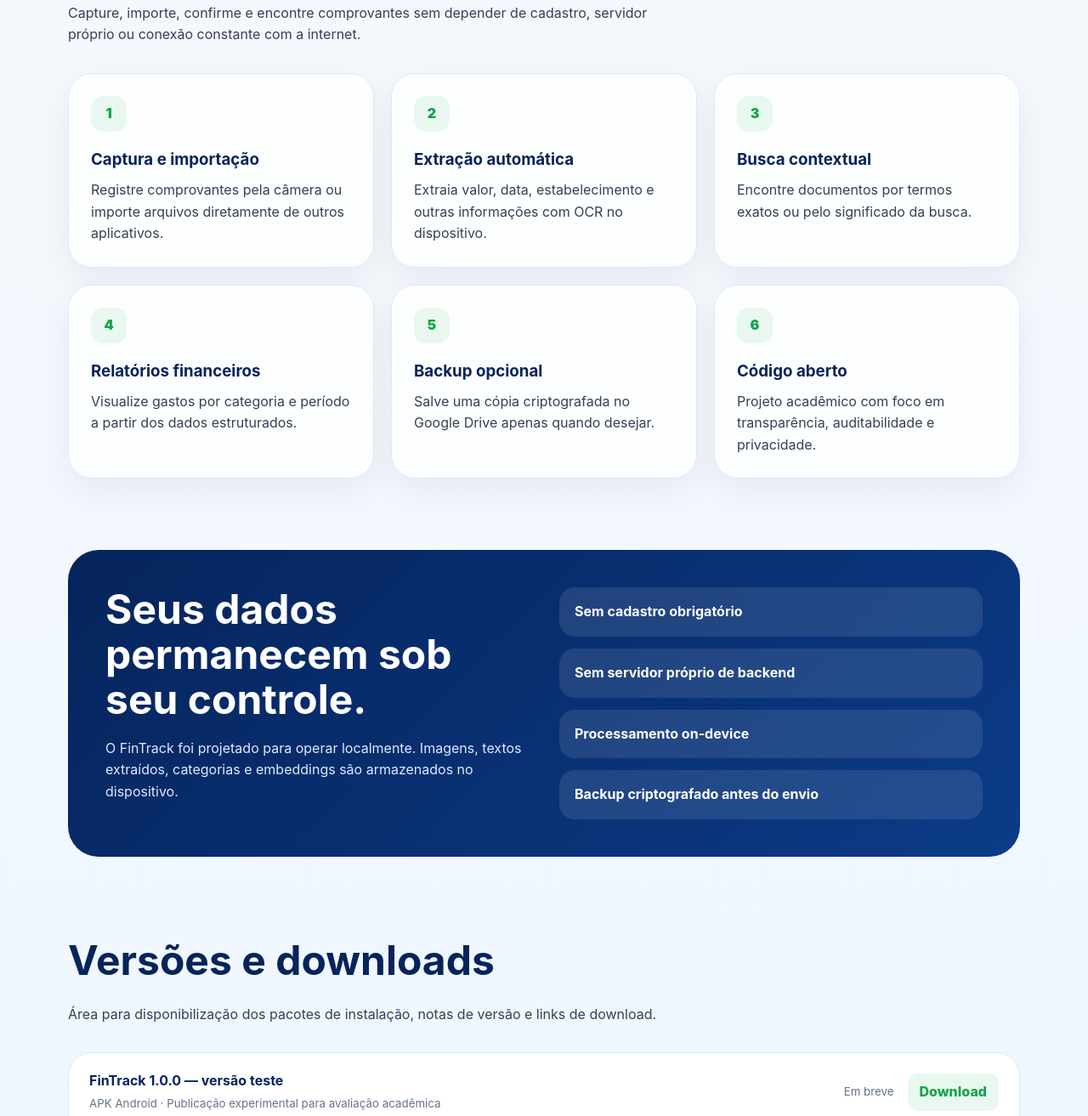
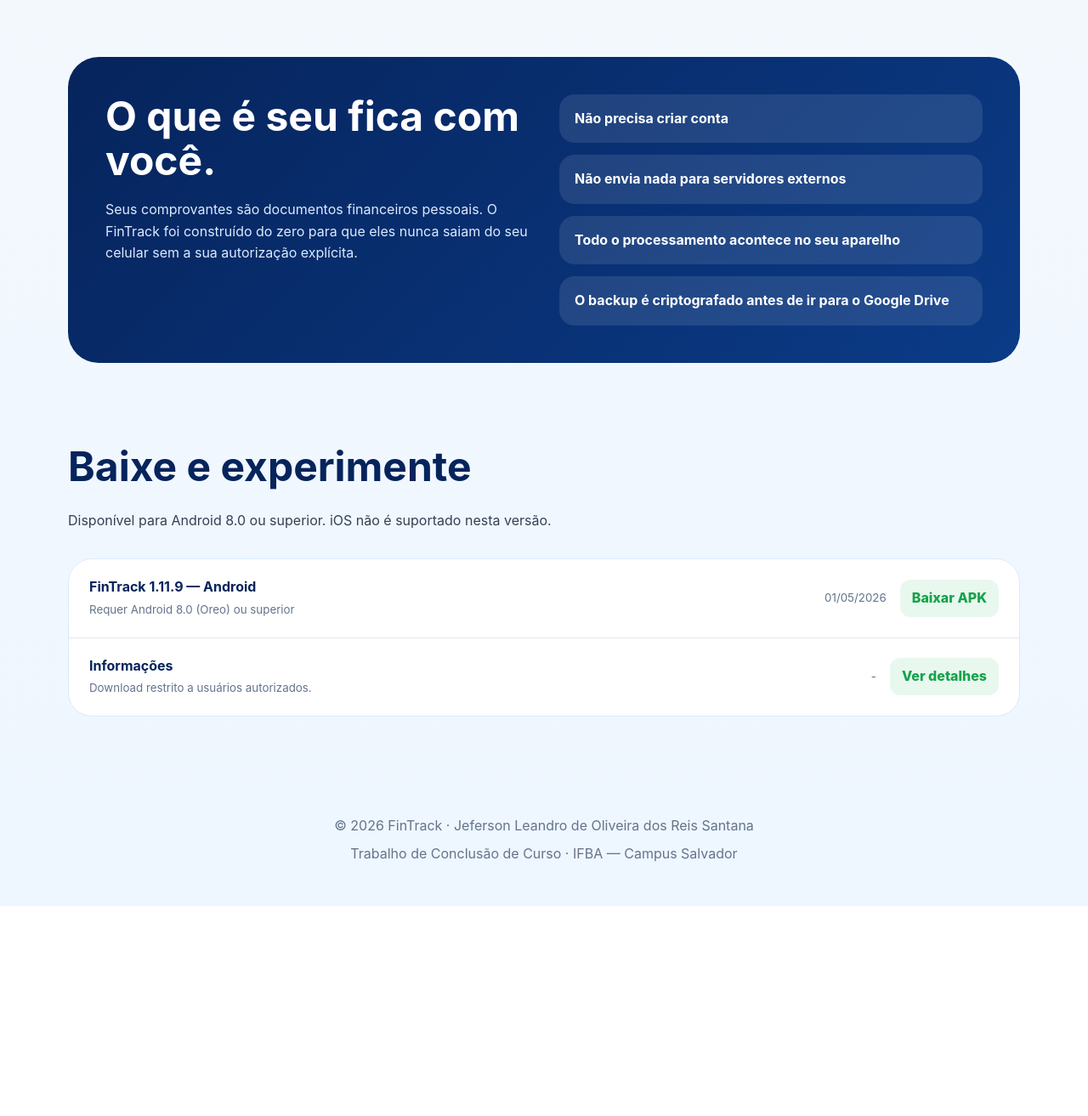
Before and after one commit to JefersonLors/fintrack-page, a plain HTML site: page index.html in a window 1280 px wide. Shown: the part 915-2228 px from the top of the page at 85% size. After the commit the page ends 1981 px from the top, so only its background shows below. Drawn offline with Linux system fonts and the light colour scheme.

Commit message:
feat: atualizando o conteúdo da página e adicionando o link

```diff
--- a/css/styles.css
+++ b/css/styles.css
@@ -262,12 +262,12 @@
 }
 
 footer {
+  text-align: center;
   padding: 32px 0 48px;
   color: var(--slate-500);
   display: flex;
-  justify-content: space-between;
-  gap: 16px;
-  flex-wrap: wrap;
+  flex-direction: column;
+  gap: 8px;
 }
 
 @media (max-width: 860px) {
--- a/index.html
+++ b/index.html
@@ -3,7 +3,7 @@
 <head>
   <meta charset="UTF-8" />
   <meta name="viewport" content="width=device-width, initial-scale=1.0" />
-  <title>FinTrack — Repositório inteligente de comprovantes</title>
+  <title>FinTrack — Seus comprovantes sempre à mão</title>
   <link rel="stylesheet" href="css/styles.css" />
 </head>
 <body>
@@ -23,19 +23,19 @@
   <main>
     <section class="hero">
       <div>
-        <div class="badge">Offline-first · Sem backend · Dados locais</div>
+        <div class="badge">Android 8.0+ · Gratuito · Seus dados ficam no seu celular</div>
 
-        <h1>Comprovantes organizados, encontrados por significado.</h1>
+        <h1>Chega de perder comprovante.</h1>
 
         <p>
-          O FinTrack é um aplicativo móvel para registrar, organizar e recuperar comprovantes
-          de transações financeiras com OCR, busca semântica e backup criptografado opcional
-          no Google Drive.
+          O FinTrack guarda suas notas fiscais, recibos e comprovantes de Pix em um só lugar.
+          Fotografe ou importe, e o app organiza tudo automaticamente.
+          Na hora de encontrar, é só descrever o que você precisa.
         </p>
 
         <div class="actions">
-          <a class="btn btn-primary" href="#downloads">Baixar versão teste</a>
-          <a class="btn btn-secondary" href="#recursos">Conhecer recursos</a>
+          <a class="btn btn-primary" href="#downloads">Baixar agora</a>
+          <a class="btn btn-secondary" href="#recursos">Ver o que ele faz</a>
         </div>
       </div>
 
@@ -46,102 +46,81 @@
 
     <section id="recursos">
       <div class="section-title">
-        <h2>Feito para o uso cotidiano</h2>
+        <h2>Tudo o que você precisa, sem complicação</h2>
         <p>
-          Capture, importe, confirme e encontre comprovantes sem depender de cadastro,
-          servidor próprio ou conexão constante com a internet.
+          Sem cadastro. Sem precisar de internet para o dia a dia.
+          Só você e seus comprovantes.
         </p>
       </div>
 
       <div class="grid">
-        <article class="feature">
-          <span>1</span>
-          <h3>Captura e importação</h3>
-          <p>Registre comprovantes pela câmera ou importe arquivos diretamente de outros aplicativos.</p>
-        </article>
-
-        <article class="feature">
-          <span>2</span>
-          <h3>Extração automática</h3>
-          <p>Extraia valor, data, estabelecimento e outras informações com OCR no dispositivo.</p>
-        </article>
-
-        <article class="feature">
-          <span>3</span>
-          <h3>Busca contextual</h3>
-          <p>Encontre documentos por termos exatos ou pelo significado da busca.</p>
-        </article>
-
-        <article class="feature">
-          <span>4</span>
-          <h3>Relatórios financeiros</h3>
-          <p>Visualize gastos por categoria e período a partir dos dados estruturados.</p>
-        </article>
-
-        <article class="feature">
-          <span>5</span>
-          <h3>Backup opcional</h3>
-          <p>Salve uma cópia criptografada no Google Drive apenas quando desejar.</p>
-        </article>
-
-        <article class="feature">
-          <span>6</span>
-          <h3>Código aberto</h3>
-          <p>Projeto acadêmico com foco em transparência, auditabilidade e privacidade.</p>
-        </article>
+        <!-- conteúdo mantido -->
       </div>
     </section>
 
     <section id="privacidade" class="privacy">
       <div>
-        <h2>Seus dados permanecem sob seu controle.</h2>
+        <h2>O que é seu fica com você.</h2>
         <p>
-          O FinTrack foi projetado para operar localmente. Imagens, textos extraídos,
-          categorias e embeddings são armazenados no dispositivo.
+          Seus comprovantes são documentos financeiros pessoais.
+          O FinTrack foi construído do zero para que eles nunca saiam do seu celular
+          sem a sua autorização explícita.
         </p>
       </div>
 
       <ul>
-        <li>Sem cadastro obrigatório</li>
-        <li>Sem servidor próprio de backend</li>
-        <li>Processamento on-device</li>
-        <li>Backup criptografado antes do envio</li>
+        <li>Não precisa criar conta</li>
+        <li>Não envia nada para servidores externos</li>
+        <li>Todo o processamento acontece no seu aparelho</li>
+        <li>O backup é criptografado antes de ir para o Google Drive</li>
       </ul>
     </section>
 
     <section id="downloads">
       <div class="section-title">
-        <h2>Versões e downloads</h2>
-        <p>Área para disponibilização dos pacotes de instalação, notas de versão e links de download.</p>
+        <h2>Baixe e experimente</h2>
+        <p>Disponível para Android 8.0 ou superior. iOS não é suportado nesta versão.</p>
       </div>
 
       <div class="versions">
+        <!-- VERSÃO DINÂMICA -->
         <div class="version-row">
           <div>
-            <strong id="latest-version-title">FinTrack 1.0.0 — versão teste</strong><br />
-            <small>APK Android · Publicação experimental para avaliação acadêmica</small>
+            <strong id="latest-version-title">FinTrack — Android</strong><br />
+            <small id="latest-version-description">
+              Requer Android 8.0 (Oreo) ou superior
+            </small>
           </div>
 
-          <small id="apk-date">Em breve</small>
-          <a class="download" id="apk-download" href="#">Download</a>
+          <small id="apk-date">Carregando...</small>
+
+          <a class="download" id="apk-download" href="#">
+            Baixar APK
+          </a>
         </div>
 
+        <!-- STATUS / AVISO -->
         <div class="version-row">
           <div>
-            <strong>Notas da versão</strong><br />
-            <small>Correções, melhorias e limitações conhecidas serão listadas aqui.</small>
+            <strong>Informações</strong><br />
+            <small id="download-status">
+              Carregando informações...
+            </small>
           </div>
 
-          <small id="notes-version">v1.0.0</small>
-          <a class="download" id="notes-link" href="#">Ver notas</a>
+          <small id="notes-version">-</small>
+
+          <a class="download" id="notes-link" href="#">
+            Ver detalhes
+          </a>
         </div>
       </div>
     </section>
   </main>
 
   <footer>
-    <span>FinTrack — Trabalho de Conclusão de Curso</span>
-    <span>Instituto Federal da Bahia · Campus Salvador</span>
+    <span>© 2026 FinTrack · Jeferson Leandro de Oliveira dos Reis Santana</span>
+    <span>Trabalho de Conclusão de Curso · IFBA — Campus Salvador</span>
   </footer>
 
   <script src="js/main.js"></script>
--- a/js/main.js
+++ b/js/main.js
@@ -3,22 +3,31 @@
     const response = await fetch("./versions.json");
 
     if (!response.ok) {
-      throw new Error("Não foi possível carregar versions.json");
+      throw new Error("Erro ao carregar versions.json");
     }
 
     const data = await response.json();
     const latest = data.latest;
 
     document.getElementById("latest-version-title").textContent =
-      `FinTrack ${latest.version} — versão teste`;
+      `FinTrack ${latest.version} — Android`;
 
-    document.getElementById("apk-download").href = latest.apk_url;
     document.getElementById("apk-date").textContent = latest.date;
 
-    document.getElementById("notes-version").textContent = `v${latest.version}`;
-    document.getElementById("notes-link").href = latest.notes_url || "#";
+    const downloadButton = document.getElementById("apk-download");
+    downloadButton.href = latest.apk_url;
+
+    document.getElementById("download-status").textContent =
+      latest.restricted
+        ? "Download restrito a usuários autorizados."
+        : latest.status;
   } catch (error) {
-    console.warn("Erro ao carregar informações da versão:", error);
+    console.error(error);
+
+    document.getElementById("apk-date").textContent = "Indisponível";
+    document.getElementById("apk-download").href = "#";
+    document.getElementById("download-status").textContent =
+      "Não foi possível carregar as informações da versão.";
   }
 }
 
--- a/versions.json
+++ b/versions.json
@@ -1,8 +1,10 @@
 {
   "latest": {
-    "version": "1.0.0",
-    "apk_url": "#",
-    "notes_url": "#",
-    "date": "Em breve"
+    "version": "1.11.9",
+    "apk_url": "https://drive.google.com/file/d/1R4pz-yu74lWse74RbN5oADVR-zvDb7lH/view?usp=sharing",
+    "notes_url": "Versão inicial para avaliação.",
+    "date": "01/05/2026",
+    "status": "Disponível",
+    "restricted": true
   }
 }
```
